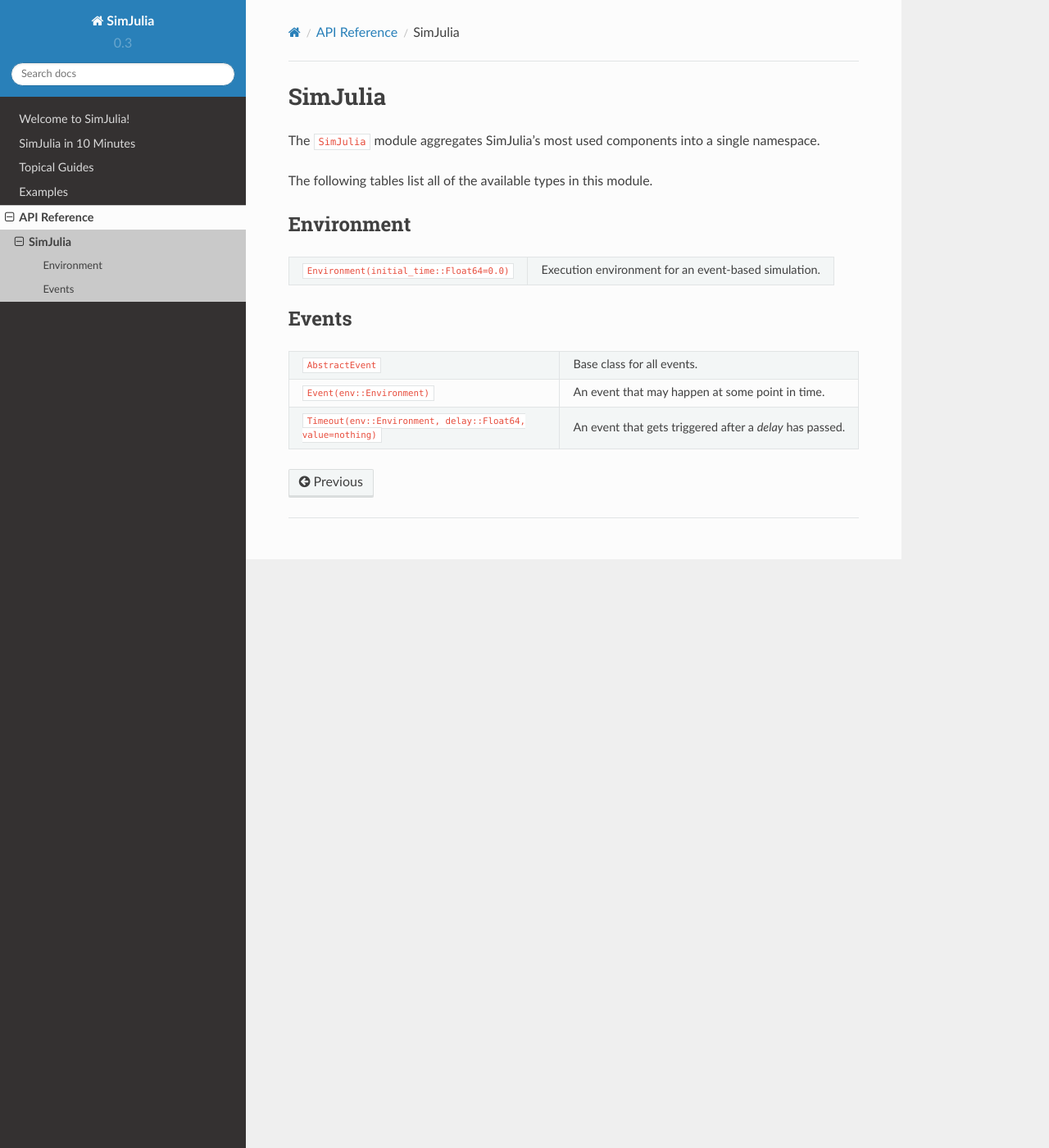
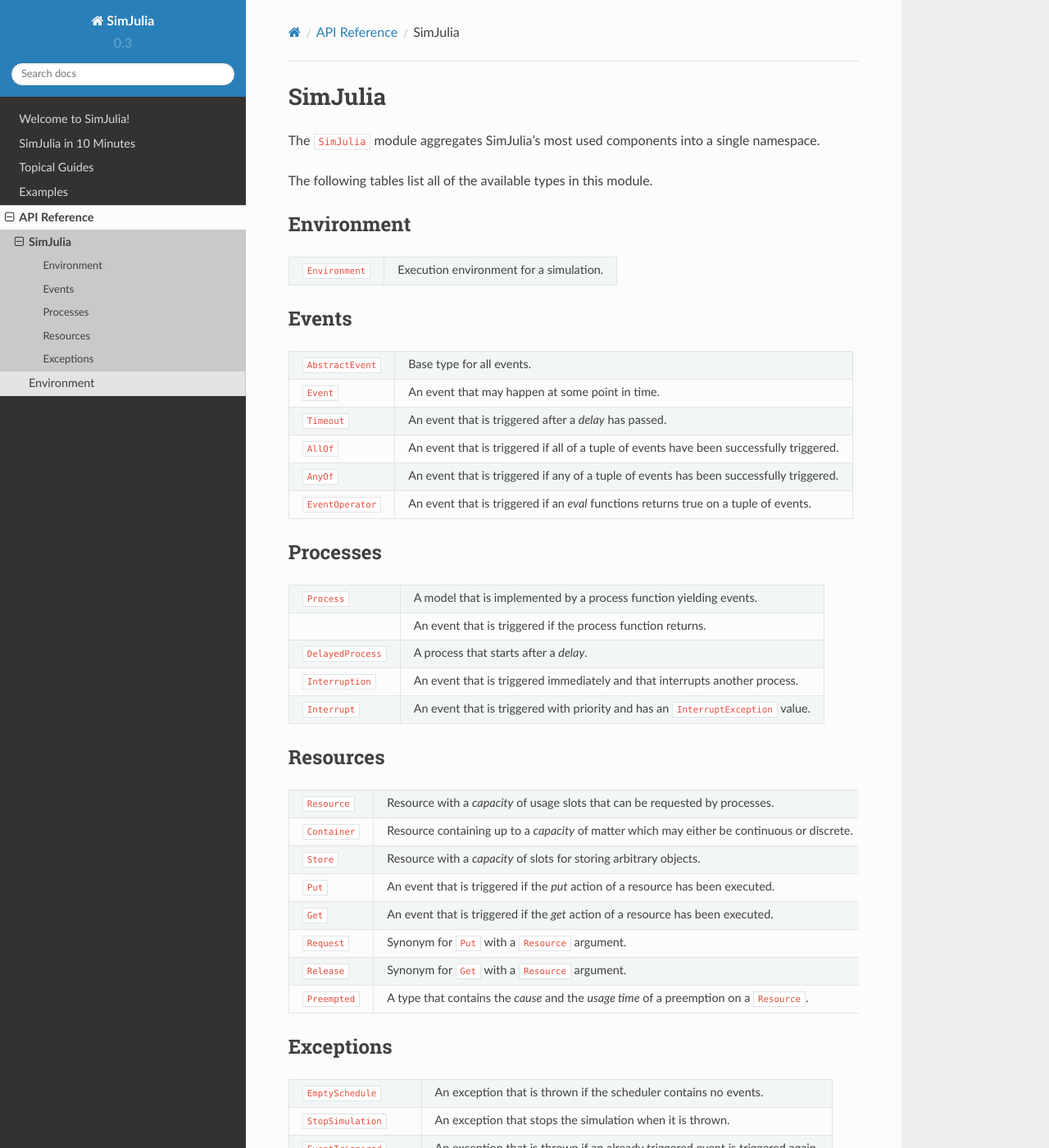
Before and after one commit to JuliaDynamics/ConcurrentSim.jl, a Sphinx documentation site: the page built from docs/source/api/1_SimJulia.rst, in a window 1280 px wide and 1400 px high. Shown: the whole window at 82% size. Built offline with Sphinx 7.4.7 and the Read the Docs theme 2.0.0, drawn with Linux system fonts in a browser that asks for light colours; cross-references to code outside the pages are shown as plain code; some of the changed text lies outside the part shown.

```diff
--- a/docs/source/api/1_SimJulia.rst
+++ b/docs/source/api/1_SimJulia.rst
@@ -9,16 +9,58 @@
 Environment
 ~~~~~~~~~~~
 
-===========================================================  ====================================================
-:func:`Environment(initial_time::Float64=0.0)<Environment>`  Execution environment for an event-based simulation.
-===========================================================  ====================================================
+====================  =======================================
+:class:`Environment`  Execution environment for a simulation.
+====================  =======================================
 
 
 Events
 ~~~~~~
 
-=========================================================================  =========================================================
-:class:`AbstractEvent`                                                     Base class for all events.
-:func:`Event(env::Environment)<Event>`                                     An event that may happen at some point in time.
-:func:`Timeout(env::Environment, delay::Float64, value=nothing)<Timeout>`  An event that gets triggered after a `delay` has passed.
-=========================================================================  =========================================================
+======================  ========================================================================================
+:class:`AbstractEvent`  Base type for all events.
+:class:`Event`          An event that may happen at some point in time.
+:class:`Timeout`        An event that is triggered after a `delay` has passed.
+:class:`AllOf`          An event that is triggered if all of a tuple of events have been successfully triggered.
+:class:`AnyOf`          An event that is triggered if any of a tuple of events has been successfully triggered.
+:class:`EventOperator`  An event that is triggered if an `eval` functions returns true on a tuple of events.
+======================  ========================================================================================
+
+
+Processes
+~~~~~~~~~
+
+=======================  ======================================================================================
+:class:`Process`         A model that is implemented by a process function yielding events.
+\                        An event that is triggered if the process function returns.
+:class:`DelayedProcess`  A process that starts after a `delay`.
+:class:`Interruption`    An event that is triggered immediately and that interrupts another process.
+:class:`Interrupt`       An event that is triggered with priority and has an :class:`InterruptException` value.
+=======================  ======================================================================================
+
+
+Resources
+~~~~~~~~~
+
+==================  =============================================================================================
+:class:`Resource`   Resource with a `capacity` of usage slots that can be requested by processes.
+:class:`Container`  Resource containing up to a `capacity` of matter which may either be continuous or discrete.
+:class:`Store`      Resource with a `capacity` of slots for storing arbitrary objects.
+:class:`Put`        An event that is triggered if the `put` action of a resource has been executed.
+:class:`Get`        An event that is triggered if the `get` action of a resource has been executed.
+:class:`Request`    Synonym for :class:`Put` with a :class:`Resource` argument.
+:class:`Release`    Synonym for :class:`Get` with a :class:`Resource` argument.
+:class:`Preempted`  A type that contains the `cause` and the `usage time` of a preemption on a :class:`Resource`.
+==================  =============================================================================================
+
+
+Exceptions
+~~~~~~~~~~
+
+===========================  =============================================================================
+:class:`EmptySchedule`       An exception that is thrown if the scheduler contains no events.
+:class:`StopSimulation`      An exception that stops the simulation when it is thrown.
+:class:`EventTriggered`      An exception that is thrown if an already triggered event is triggered again.
+:class:`EventProcessed`      An exception that is thrown if a `callback` is added to a processed event.
+:class:`InterruptException`  An exception that is thrown if an `interrupt` occurs.
+===========================  =============================================================================
--- /dev/null
+++ b/docs/source/api/2_Environment.rst
@@ -0,0 +1,2 @@
+Environment
+-----------
--- a/docs/source/api/index.rst
+++ b/docs/source/api/index.rst
@@ -7,3 +7,4 @@
    :maxdepth: 1
 
    1_SimJulia
+   2_Environment
```
Also changed, not shown: 2 other files.
